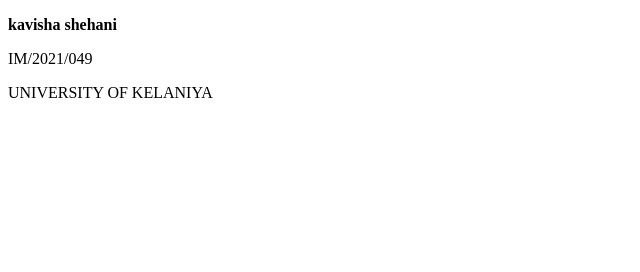
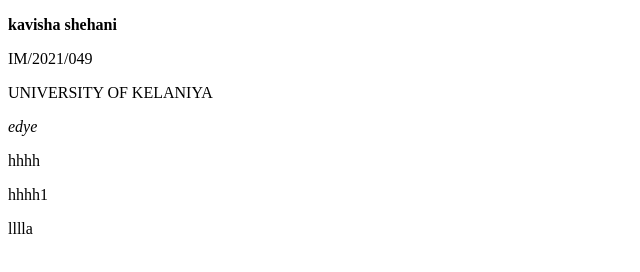
Before and after one commit to KavishaLP/demo, a plain HTML site: page index.html in a window 1280 px wide. Shown: the whole page, without its empty margins (0-640 px from the left). Drawn offline with Linux system fonts and the light colour scheme.

Commit message:
i added one new paragraphs

```diff
--- a/index.html
+++ b/index.html
@@ -9,5 +9,9 @@
     <p><b>kavisha shehani</b></p>
     <p>IM/2021/049</p>
     <P>UNIVERSITY OF KELANIYA</P>
+    <p><i>edye</i></p>
+    <p>hhhh</p>
+    <p>hhhh1</p>
+    <h>lllla</h>
 </body>
 </html>
```
